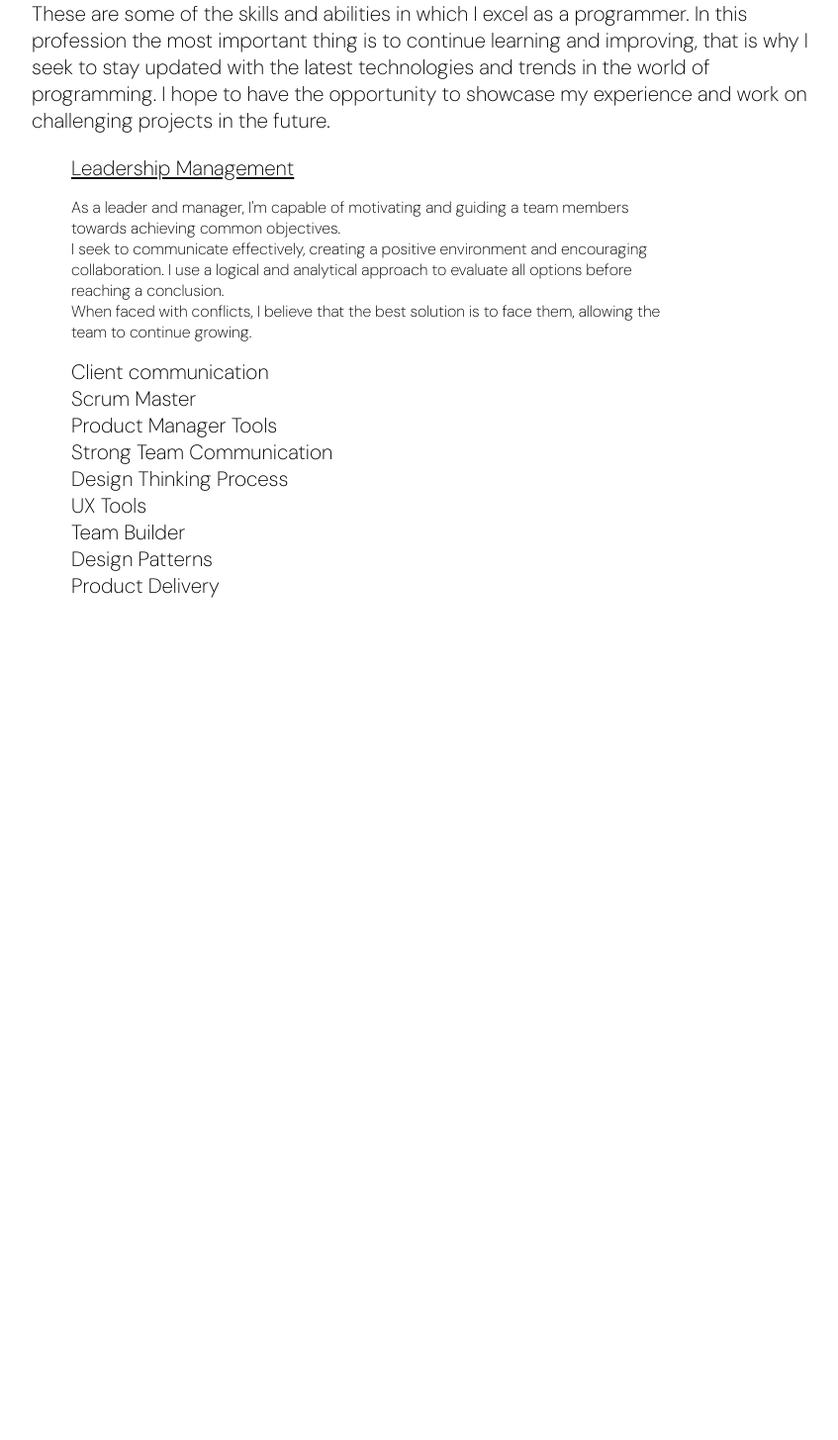
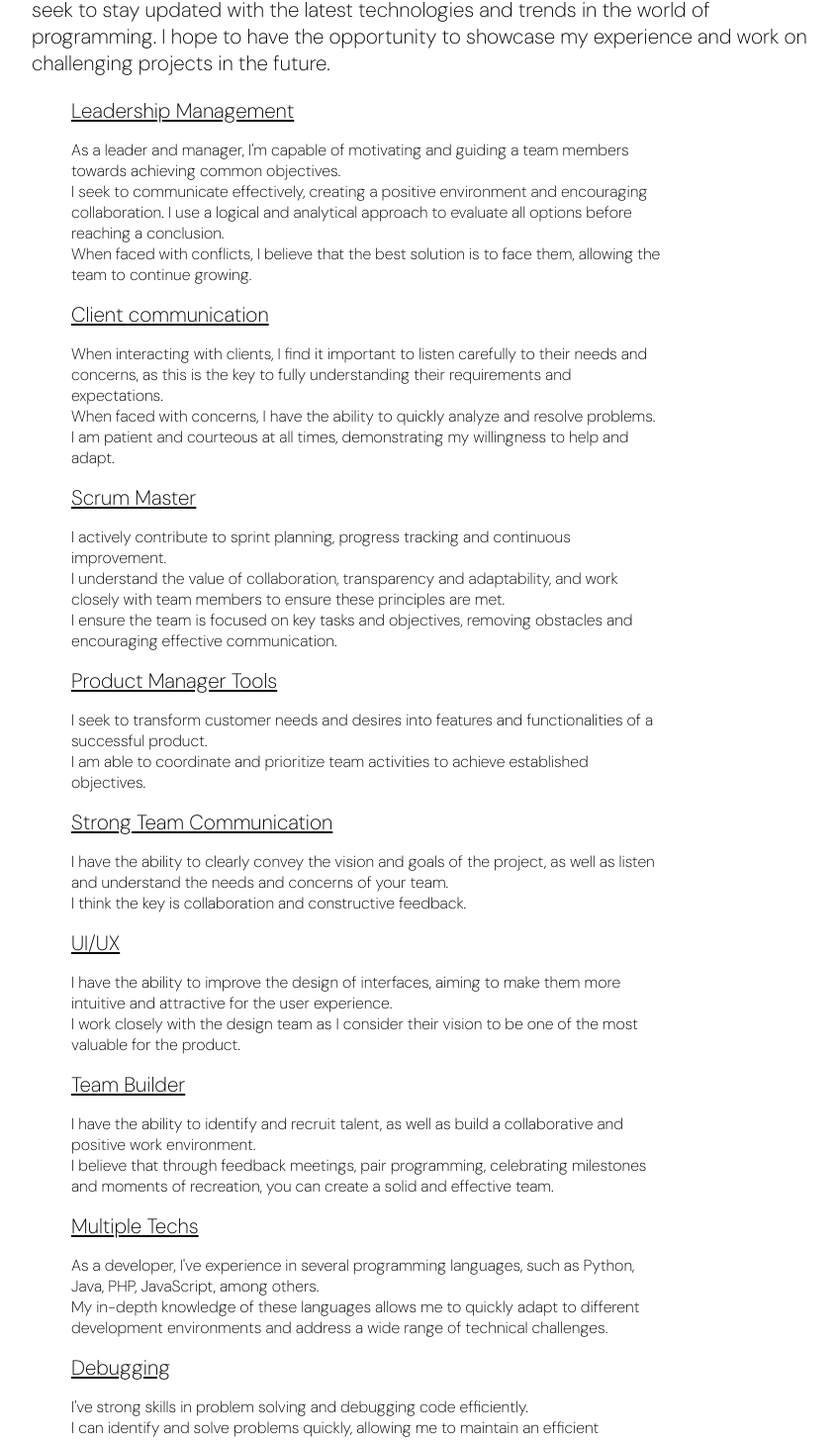
Before and after one commit to NataliaSuarez/nextjs-blog, a Next.js app: page /skills in a window 1280 px wide. Shown: the part 917-2372 px from the top of the page at 99% size, without its empty margins (208-1055 px from the left). Before the commit the page ends 1600 px from the top, so only its background shows below. Built offline with nearby package versions, Linux system fonts and the light colour scheme.

Commit message:
update data and skills

```diff
--- a/data/experience.js
+++ b/data/experience.js
@@ -23,7 +23,7 @@ export const experience = [
       "Push notifications",
     ],
     data:
-      "",
+      "I've participated in the development of this application from the definition of new functionalities, roadmap creation, sprint planning, backend and frontend development, deploy and deployment to stores. I also contributed to team building, UX/UI improvements and leadership at a technical level. My role was important mainly because of the general knowledge of the product.",
   },
   {
     id: "15",
--- a/pages/index.js
+++ b/pages/index.js
@@ -30,7 +30,7 @@ export default function Home() {
 
         <div className={[styles.card, styles.gridC].join(" ")}>
           <Link href="/projects">
-            <p>My Projects &rarr;</p>
+            <p>Projects &rarr;</p>
           </Link>
         </div>
 
--- a/pages/projects/index.js
+++ b/pages/projects/index.js
@@ -11,7 +11,7 @@ export default function MyProjects() {
         <div className={styles.scrollButton}>&#10597;</div>
       </Link>
       <Layout customStyles={styles.layout}>
-        <h1 className={utilStyles.title}>My Projects</h1>
+        <h1 className={utilStyles.title}>Projects</h1>
       </Layout>
       <div id="all" className={styles.section}>
         <Layout>
--- a/pages/skills.js
+++ b/pages/skills.js
@@ -37,15 +37,85 @@ export default function Skills() {
                 to face them, allowing the team to continue growing.
               </p>
             </li>
-            <li>Client communication</li>
-            <li>Scrum Master</li>
-            <li>Product Manager Tools</li>
-            <li>Strong Team Communication</li>
-            <li>Design Thinking Process</li>
-            <li>UX Tools</li>
-            <li>Team Builder</li>
-            <li>Design Patterns</li>
-            <li>Product Delivery</li>
+            <li>
+              <div>Client communication</div>
+              <p>
+                When interacting with clients, I find it important to listen
+                carefully to their needs and concerns, as this is the key to
+                fully understanding their requirements and expectations.{" "}
+                <br></br>When faced with concerns, I have the ability to quickly
+                analyze and resolve problems. <br></br>I am patient and
+                courteous at all times, demonstrating my willingness to help and
+                adapt.
+              </p>
+            </li>
+            <li>
+              <div>Scrum Master</div>
+              <p>
+                I actively contribute to sprint planning, progress tracking and
+                continuous improvement. <br></br>I understand the value of
+                collaboration, transparency and adaptability, and work closely
+                with team members to ensure these principles are met. <br></br>I
+                ensure the team is focused on key tasks and objectives, removing
+                obstacles and encouraging effective communication.
+              </p>
+            </li>
+            <li>
+              <div>Product Manager Tools</div>
+              <p>
+                I seek to transform customer needs and desires into features and
+                functionalities of a successful product. <br></br>I am able to
+                coordinate and prioritize team activities to achieve established
+                objectives.
+              </p>
+            </li>
+            <li>
+              <div>Strong Team Communication</div>
+              <p>
+                I have the ability to clearly convey the vision and goals of the
+                project, as well as listen and understand the needs and concerns
+                of your team. <br></br>I think the key is collaboration and
+                constructive feedback.
+              </p>
+            </li>
+            <li>
+              <div>UI/UX</div>
+              <p>
+                I have the ability to improve the design of interfaces, aiming
+                to make them more intuitive and attractive for the user
+                experience. <br></br>I work closely with the design team as I
+                consider their vision to be one of the most valuable for the
+                product.
+              </p>
+            </li>
+            <li>
+              <div>Team Builder</div>
+              <p>
+                I have the ability to identify and recruit talent, as well as
+                build a collaborative and positive work environment. <br></br>I believe
+                that through feedback meetings, pair programming, celebrating
+                milestones and moments of recreation, you can create a solid and
+                effective team.
+              </p>
+            </li>
+            <li>
+              <div>Multiple Techs</div>
+              <p>
+                As a developer, I've experience in several programming
+                languages, such as Python, Java, PHP, JavaScript, among others. <br></br>
+                My in-depth knowledge of these languages allows me to quickly
+                adapt to different development environments and address a wide
+                range of technical challenges.
+              </p>
+            </li>
+            <li>
+              <div>Debugging</div>
+              <p>
+                I've strong skills in problem solving and debugging code
+                efficiently. <br></br>I can identify and solve problems quickly, allowing
+                me to maintain an efficient workflow.<br></br><br></br>
+              </p>
+            </li>
           </ul>
         </Layout>
       </div>
--- a/styles/Projects.module.css
+++ b/styles/Projects.module.css
@@ -81,7 +81,7 @@
         border-color 0.3s ease-in,
         background 0.3s ease-in-out;
     background: var(--soft-gray);
-    height: 400px;
+    height: 520px;
 }
 
 .project {
```
